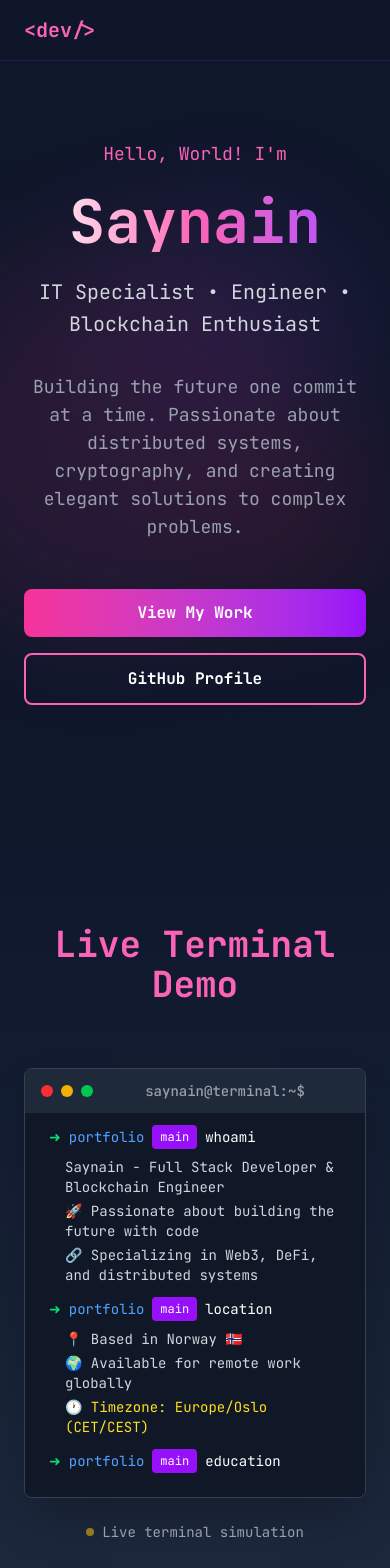
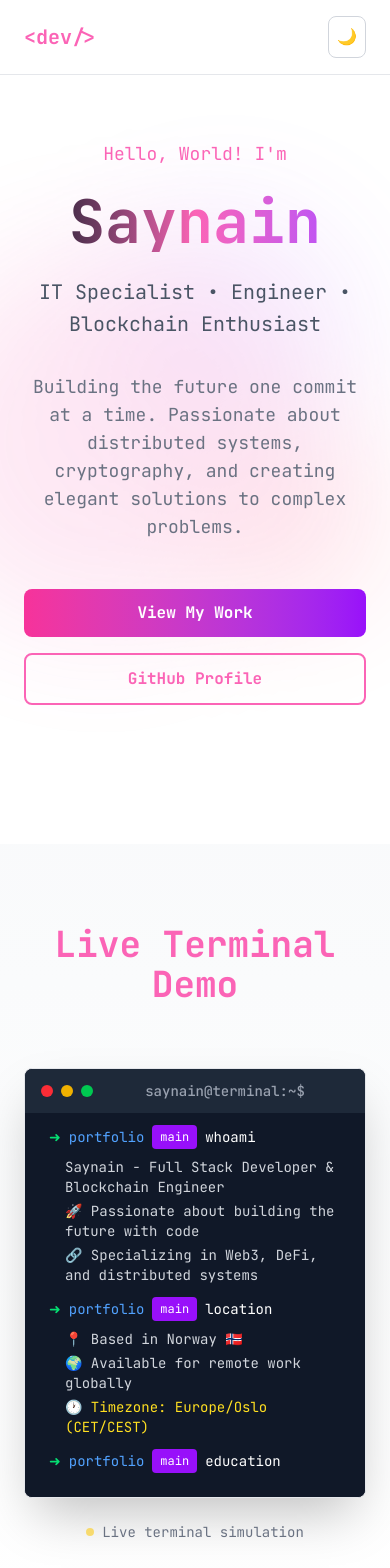
Before and after one commit to saynain/personal-website, a Next.js app: page / in a window 390 px wide. Shown: the top 1568 px of the page. Built offline with nearby package versions, Linux system fonts and the light colour scheme.

Commit message:
Adding darkmode/lightmode support

```diff
--- a/src/app/components/Hero.tsx
+++ b/src/app/components/Hero.tsx
@@ -6,9 +6,9 @@ export default function Hero() {
   }
 
   return (
-    <section id="home" className="min-h-screen flex items-center justify-center relative overflow-hidden">
+    <section id="home" className="min-h-screen flex items-center justify-center relative overflow-hidden bg-white dark:bg-slate-900">
       {/* Animated Background */}
-      <div className="absolute inset-0 opacity-20">
+      <div className="absolute inset-0 opacity-20 dark:opacity-20">
         <div className="absolute top-1/4 left-1/4 w-64 h-64 bg-purple-500 rounded-full blur-3xl animate-pulse"></div>
         <div className="absolute bottom-1/4 right-1/4 w-96 h-96 bg-pink-500 rounded-full blur-3xl animate-pulse"></div>
         <div className="absolute top-1/2 left-1/2 w-48 h-48 bg-rose-500 rounded-full blur-3xl animate-pulse"></div>
@@ -16,13 +16,13 @@ export default function Hero() {
 
       <div className="text-center z-10 max-w-4xl mx-auto px-6">
         <div className="mb-6 text-pink-400 text-lg">Hello, World! I&apos;m</div>
-        <h1 className="text-6xl md:text-8xl font-bold mb-6 bg-gradient-to-r from-white via-pink-400 to-purple-500 bg-clip-text text-transparent">
+        <h1 className="text-6xl md:text-8xl font-bold mb-6 bg-gradient-to-r from-gray-900 via-pink-400 to-purple-500 dark:from-white dark:via-pink-400 dark:to-purple-500 bg-clip-text text-transparent">
           Saynain
         </h1>
-        <p className="text-xl md:text-2xl mb-8 text-gray-300 max-w-2xl mx-auto leading-relaxed">
+        <p className="text-xl md:text-2xl mb-8 text-gray-600 dark:text-gray-300 max-w-2xl mx-auto leading-relaxed">
           IT Specialist • Engineer • Blockchain Enthusiast
         </p>
-        <p className="text-lg mb-12 text-gray-400 max-w-3xl mx-auto">
+        <p className="text-lg mb-12 text-gray-500 dark:text-gray-400 max-w-3xl mx-auto">
           Building the future one commit at a time. Passionate about distributed systems,
           cryptography, and creating elegant solutions to complex problems.
         </p>
@@ -31,7 +31,7 @@ export default function Hero() {
         <div className="flex flex-col sm:flex-row gap-4 justify-center">
           <button
             onClick={() => scrollToSection('projects')}
-            className="bg-gradient-to-r from-pink-500 to-purple-600 px-8 py-3 rounded-lg font-semibold hover:shadow-lg hover:shadow-pink-500/25 transition-all duration-300 transform hover:scale-105"
+            className="bg-gradient-to-r from-pink-500 to-purple-600 px-8 py-3 rounded-lg font-semibold hover:shadow-lg hover:shadow-pink-500/25 transition-all duration-300 transform hover:scale-105 text-white"
           >
             View My Work
           </button>
@@ -39,7 +39,7 @@ export default function Hero() {
             href="https://github.com/saynain"
             target="_blank"
             rel="noopener noreferrer"
-            className="border-2 border-pink-400 px-8 py-3 rounded-lg font-semibold hover:bg-pink-400 hover:text-slate-900 transition-all duration-300"
+            className="border-2 border-pink-400 px-8 py-3 rounded-lg font-semibold text-pink-400 hover:bg-pink-400 hover:text-white dark:hover:text-slate-900 transition-all duration-300"
           >
             GitHub Profile
           </a>
--- a/src/app/components/Navigation.tsx
+++ b/src/app/components/Navigation.tsx
@@ -1,6 +1,7 @@
 'use client'
 
 import { useState, useEffect } from 'react'
+import ThemeToggle from './ThemeToggle'
 
 export default function Navigation() {
   const [isScrolled, setIsScrolled] = useState(false)
@@ -19,27 +20,49 @@ export default function Navigation() {
 
   return (
     <nav className={`fixed top-0 w-full z-50 transition-all duration-300 ${
-      isScrolled ? 'bg-slate-900/95 backdrop-blur-sm' : 'bg-slate-900/80'
-    } border-b border-purple-800/30`}>
+      isScrolled
+        ? 'bg-white/95 dark:bg-slate-900/95 backdrop-blur-sm'
+        : 'bg-white/80 dark:bg-slate-900/80'
+    } border-b border-gray-200 dark:border-purple-800/30`}>
       <div className="max-w-6xl mx-auto px-6 py-4">
         <div className="flex justify-between items-center">
           <div className="text-pink-400 font-bold text-xl">&lt;dev/&gt;</div>
+
+          <div className="flex items-center space-x-6">
             <div className="hidden md:flex space-x-8">
-            <button onClick={() => scrollToSection('home')} className="hover:text-pink-400 transition-colors">
+              <button
+                onClick={() => scrollToSection('home')}
+                className="text-gray-700 dark:text-white hover:text-pink-400 transition-colors"
+              >
                 Home
               </button>
-            <button onClick={() => scrollToSection('terminal')} className="hover:text-pink-400 transition-colors">
+              <button
+                onClick={() => scrollToSection('terminal')}
+                className="text-gray-700 dark:text-white hover:text-pink-400 transition-colors"
+              >
                 Terminal
               </button>
-            <button onClick={() => scrollToSection('projects')} className="hover:text-pink-400 transition-colors">
+              <button
+                onClick={() => scrollToSection('about')}
+                className="text-gray-700 dark:text-white hover:text-pink-400 transition-colors"
+              >
+                About
+              </button>
+              <button
+                onClick={() => scrollToSection('projects')}
+                className="text-gray-700 dark:text-white hover:text-pink-400 transition-colors"
+              >
                 Projects
               </button>
-            <button onClick={() => scrollToSection('about')} className="hover:text-pink-400 transition-colors">
-              About
-            </button>
-            <button onClick={() => scrollToSection('contact')} className="hover:text-pink-400 transition-colors">
+              <button
+                onClick={() => scrollToSection('contact')}
+                className="text-gray-700 dark:text-white hover:text-pink-400 transition-colors"
+              >
                 Contact
               </button>
+            </div>
+
+            <ThemeToggle />
           </div>
         </div>
       </div>
--- a/src/app/components/Terminal.tsx
+++ b/src/app/components/Terminal.tsx
@@ -134,14 +134,14 @@ export default function Terminal() {
   }
 
   return (
-    <section id="terminal" className="py-20 bg-gradient-to-b from-slate-900 to-slate-800">
+    <section id="terminal" className="py-20 bg-gradient-to-b from-gray-50 to-white dark:from-slate-900 dark:to-slate-800">
       <div className="max-w-5xl mx-auto px-6">
         <h2 className="text-4xl font-bold text-center mb-16 text-pink-400">
           Live Terminal Demo
         </h2>
 
         {/* Terminal Window - Fixed Size */}
-        <div className="bg-gray-900 rounded-lg shadow-2xl overflow-hidden border border-gray-700">
+        <div className="bg-gray-900 rounded-lg shadow-2xl overflow-hidden border border-gray-200 dark:border-gray-700">
           {/* Terminal Header */}
           <div className="bg-gray-800 px-4 py-3 flex items-center space-x-2">
             <div className="flex space-x-2">
@@ -232,7 +232,7 @@ export default function Terminal() {
 
         {/* Status indicator */}
         <div className="flex justify-center mt-6">
-          <div className="flex items-center space-x-2 text-gray-400 text-sm">
+          <div className="flex items-center space-x-2 text-gray-500 dark:text-gray-400 text-sm">
             <div className={`w-2 h-2 rounded-full ${
               animationComplete ? 'bg-green-400' : 'bg-yellow-400 animate-pulse'
             }`}></div>
--- /dev/null
+++ b/src/app/components/ThemeProvider.tsx
@@ -0,0 +1,8 @@
+'use client'
+
+import { ThemeProvider as NextThemesProvider } from 'next-themes'
+import { type ThemeProviderProps } from 'next-themes/dist/types'
+
+export function ThemeProvider({ children, ...props }: ThemeProviderProps) {
+  return <NextThemesProvider {...props}>{children}</NextThemesProvider>
+}
--- /dev/null
+++ b/src/app/components/ThemeToggle.tsx
@@ -0,0 +1,31 @@
+'use client'
+
+import { useState, useEffect } from 'react'
+import { useTheme } from 'next-themes'
+
+export default function ThemeToggle() {
+  const [mounted, setMounted] = useState(false)
+  const { theme, setTheme, resolvedTheme } = useTheme()
+
+  useEffect(() => {
+    setMounted(true)
+  }, [])
+
+  if (!mounted) return null
+
+  return (
+    <div className="flex items-center gap-2">
+      <button
+        onClick={() => {
+          const newTheme = theme === 'dark' ? 'light' : 'dark'
+          setTheme(newTheme)
+          console.log('Switching to:', newTheme)
+        }}
+        className="p-2 rounded-lg border border-gray-300 dark:border-gray-600 bg-white dark:bg-gray-800 hover:bg-gray-100 dark:hover:bg-gray-700 transition-colors"
+        aria-label="Toggle theme"
+      >
+        {theme === 'dark' ? '☀️' : '🌙'}
+      </button>
+    </div>
+  )
+}
--- a/src/app/globals.css
+++ b/src/app/globals.css
@@ -1,29 +1,11 @@
 @import "tailwindcss";
 
-:root {
-  --background: #0f172a; /* slate-900 for dark portfolio theme */
-  --foreground: #ffffff;
-}
+@variant dark (.dark &);
 
-@theme inline {
-  --color-background: var(--background);
-  --color-foreground: var(--foreground);
+
+@theme {
   --font-sans: var(--font-geist-sans);
   --font-mono: var(--font-jetbrains-mono);
-}
-
-@media (prefers-color-scheme: dark) {
-  :root {
-    --background: #0f172a; /* Keep dark theme consistent */
-    --foreground: #ffffff;
-  }
-}
-
-/* Override body for portfolio design */
-body {
-  background: var(--background);
-  color: var(--foreground);
-  font-family: var(--font-jetbrains-mono), monospace;
 }
 
 /* Smooth scrolling */
@@ -34,11 +16,6 @@ html {
 /* Portfolio-specific styles */
 .font-mono {
   font-family: var(--font-jetbrains-mono), monospace;
-}
-
-/* Terminal glow effect */
-.terminal-glow {
-  box-shadow: 0 0 20px rgba(168, 85, 247, 0.4);
 }
 
 /* Typing animation for terminal */
@@ -90,67 +67,26 @@ html {
 }
 
 ::-webkit-scrollbar-track {
-  background: #1e293b; /* slate-800 */
+  @apply bg-gray-200 dark:bg-slate-800;
 }
 
 ::-webkit-scrollbar-thumb {
-  background: #ec4899; /* pink-500 */
-  border-radius: 4px;
+  @apply bg-pink-500 rounded;
 }
 
 ::-webkit-scrollbar-thumb:hover {
-  background: #db2777; /* pink-600 */
+  @apply bg-pink-600;
 }
 
 /* Selection styling */
 ::selection {
-  background-color: rgba(236, 72, 153, 0.3); /* pink-500 with opacity */
-  color: #ffffff;
+  @apply bg-pink-500/30;
 }
 
 /* Focus styles for accessibility */
 button:focus-visible,
 a:focus-visible {
-  outline: 2px solid #ec4899; /* pink-500 */
-  outline-offset: 2px;
-  border-radius: 4px;
-}
-
-/* Gradient text support for older browsers */
-.gradient-text {
-  background: linear-gradient(to right, #ffffff, #ec4899, #a855f7);
-  -webkit-background-clip: text;
-  -webkit-text-fill-color: transparent;
-  background-clip: text;
-}
-
-/* Terminal syntax highlighting */
-.terminal-content .text-blue-400 {
-  color: #60a5fa;
-}
-
-.terminal-content .text-green-400 {
-  color: #4ade80;
-}
-
-.terminal-content .text-yellow-400 {
-  color: #facc15;
-}
-
-.terminal-content .text-purple-400 {
-  color: #c084fc;
-}
-
-.terminal-content .text-pink-400 {
-  color: #f472b6;
-}
-
-.terminal-content .text-orange-400 {
-  color: #fb923c;
-}
-
-.terminal-content .text-red-400 {
-  color: #f87171;
+  @apply outline-2 outline-pink-500 outline-offset-2 rounded;
 }
 
 /* Loading animation for project cards */
@@ -169,21 +105,10 @@ a:focus-visible {
   animation: shimmer 1.5s infinite;
 }
 
-/* Hover effects for interactive elements */
-.hover-glow:hover {
-  box-shadow: 0 0 30px rgba(236, 72, 153, 0.3);
-  transform: translateY(-2px);
-  transition: all 0.3s ease;
-}
-
 /* Mobile responsiveness improvements */
 @media (max-width: 768px) {
   .typing-animation {
     animation: typing 2s steps(20, end), blink 1s infinite;
-  }
-
-  .terminal-glow {
-    box-shadow: 0 0 15px rgba(168, 85, 247, 0.3);
   }
 }
 
--- a/src/app/layout.tsx
+++ b/src/app/layout.tsx
@@ -1,6 +1,7 @@
 import type { Metadata } from "next";
 import { Geist, Geist_Mono, JetBrains_Mono } from "next/font/google";
 import "./globals.css";
+import { ThemeProvider } from "./components/ThemeProvider";
 
 const geistSans = Geist({
   variable: "--font-geist-sans",
@@ -43,12 +44,22 @@ export default function RootLayout({
   children: React.ReactNode;
 }>) {
   return (
-    <html lang="en" className="scroll-smooth">
+    <html lang="en" className="scroll-smooth" suppressHydrationWarning>
       <body
-        className={`${geistSans.variable} ${geistMono.variable} ${jetbrainsMono.variable}
-        bg-slate-900 text-white font-mono antialiased`}
+        className={`${geistSans.variable} ${geistMono.variable} ${jetbrainsMono.variable} font-mono antialiased bg-white dark:bg-slate-900 text-gray-900 dark:text-white`}
       >
-        {children}
+        <ThemeProvider
+          attribute="class"
+          defaultTheme="system"
+          enableSystem={true}
+          disableTransitionOnChange={false}
+          value={{
+            light: "light",
+            dark: "dark"
+          }}
+        >
+          {children}
+        </ThemeProvider>
       </body>
     </html>
   );
```
Also changed, not shown: package.json (+7 -6 lines), src/app/components/About.tsx (+24 -20 lines), src/app/components/Contact.tsx (+20 -20 lines), src/app/components/Projects.tsx (+8 -8 lines), 1 other file (tests, documents, lock files or other folders). Lines whose indentation alone changed are shown as unchanged.
